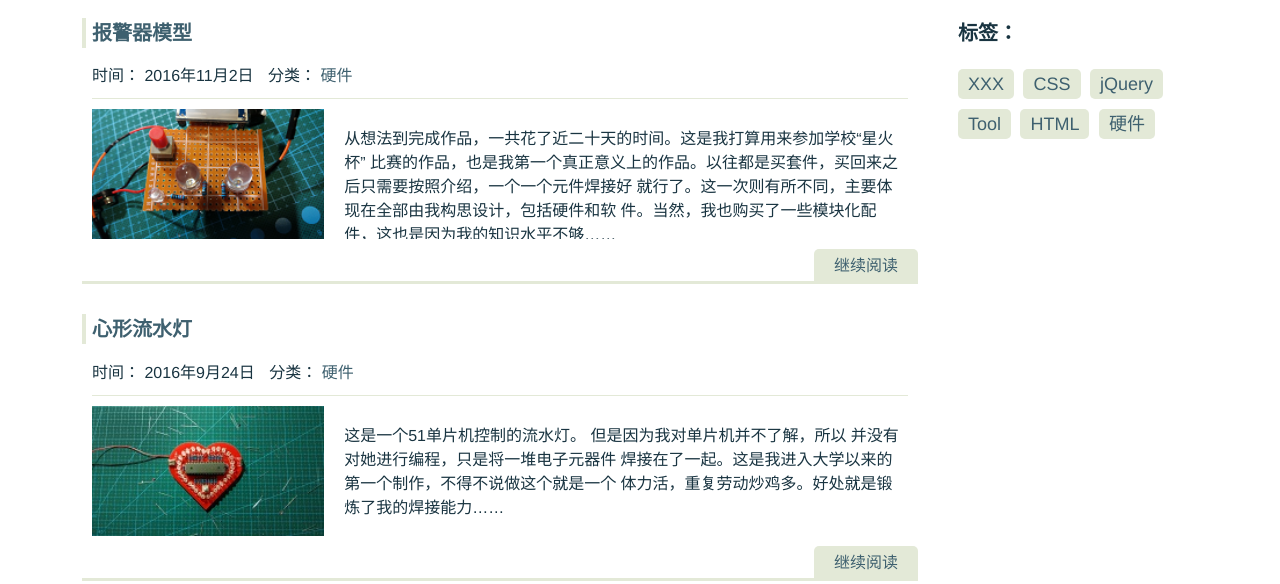
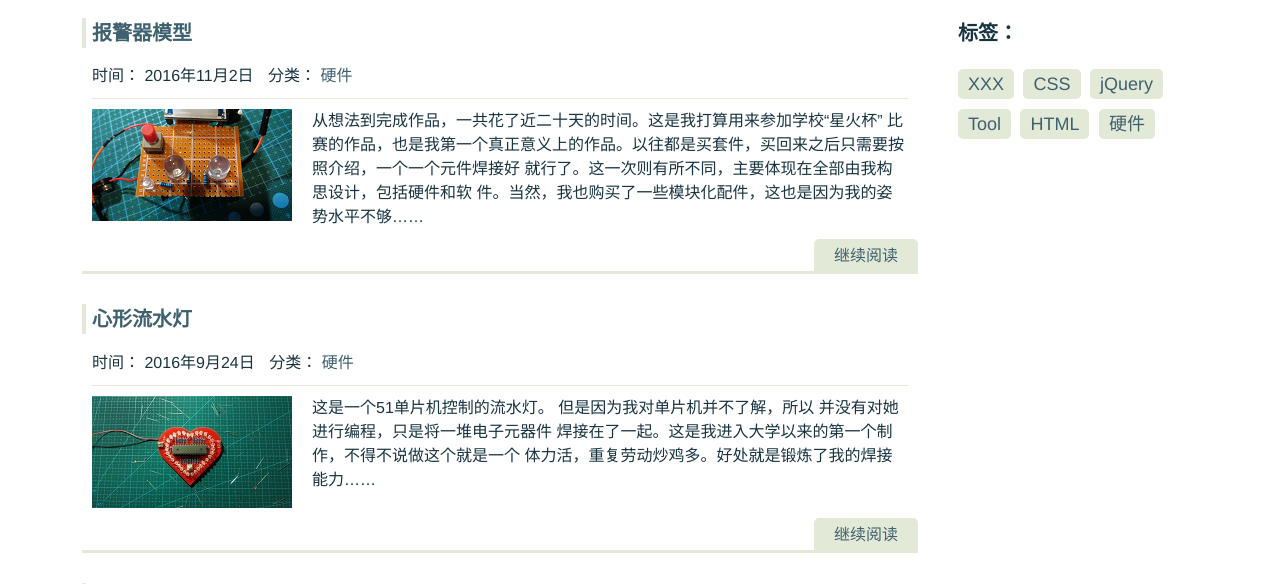
Before and after one commit to qiuqingyun/new-web, a plain HTML site: page articles.html in a window 1280 px wide. Shown: the part 122-706 px from the top of the page. Drawn offline with Linux system fonts and the light colour scheme.

Commit message:
修改了文章列表的显示

```diff
--- a/articles.html
+++ b/articles.html
@@ -44,7 +44,7 @@
 							<p>从想法到完成作品，一共花了近二十天的时间。这是我打算用来参加学校“星火杯”
 								比赛的作品，也是我第一个真正意义上的作品。以往都是买套件，买回来之后只需要按照介绍，一个一个元件焊接好
 								就行了。这一次则有所不同，主要体现在全部由我构思设计，包括硬件和软
-								件。当然，我也购买了一些模块化配件，这也是因为我的知识水平不够……</p>
+								件。当然，我也购买了一些模块化配件，这也是因为我的姿势水平不够……</p>
 						</div>
 						<a class="contReading" href="articles/a7.html">继续阅读</a>
 					</article>
--- a/css/style.css
+++ b/css/style.css
@@ -215,14 +215,13 @@ header form{
     margin-right: 1rem;
 }
 .synopsis{
-    height: 7rem;
     margin: 1rem;
     padding-top: 1rem;
     border-top: thin #e3e9d7 solid;
     overflow: hidden;
 }
 .synopsis p{
-    padding-top:0.2rem;
+    margin: 0rem;
 }
 .contReading{
     padding: 0.5rem 2rem;
@@ -234,11 +233,11 @@ header form{
     background-color: #D1DBBD;
     color: #3E606F;
 }
-.haveImsges{
-    height: 13rem;
+.haveImsges p{
+    padding-left: 22rem;
 }
 .haveImsges img{
-    height:13rem;
+    width:20rem;
     margin-right: 2rem;
     float: left;
 }
```
Also changed, not shown: articles/a7.html (+1 -1 lines).
